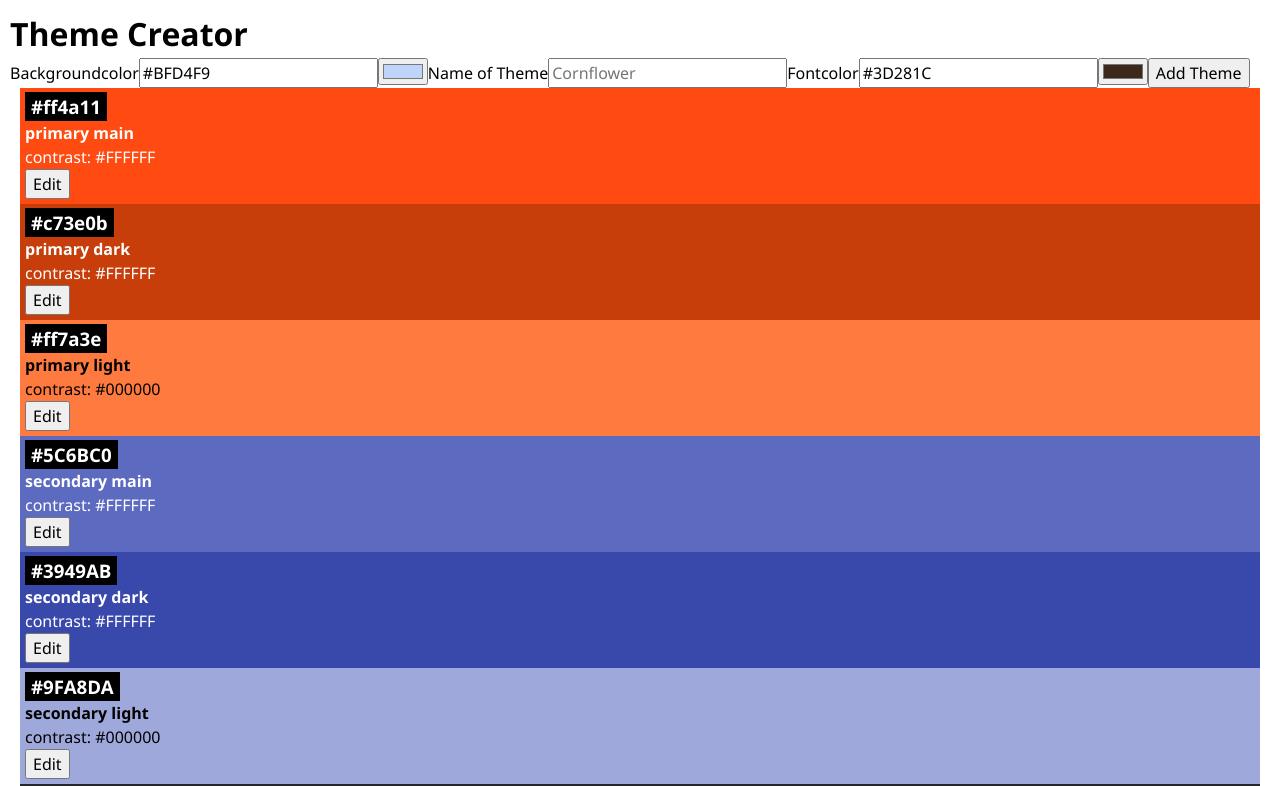
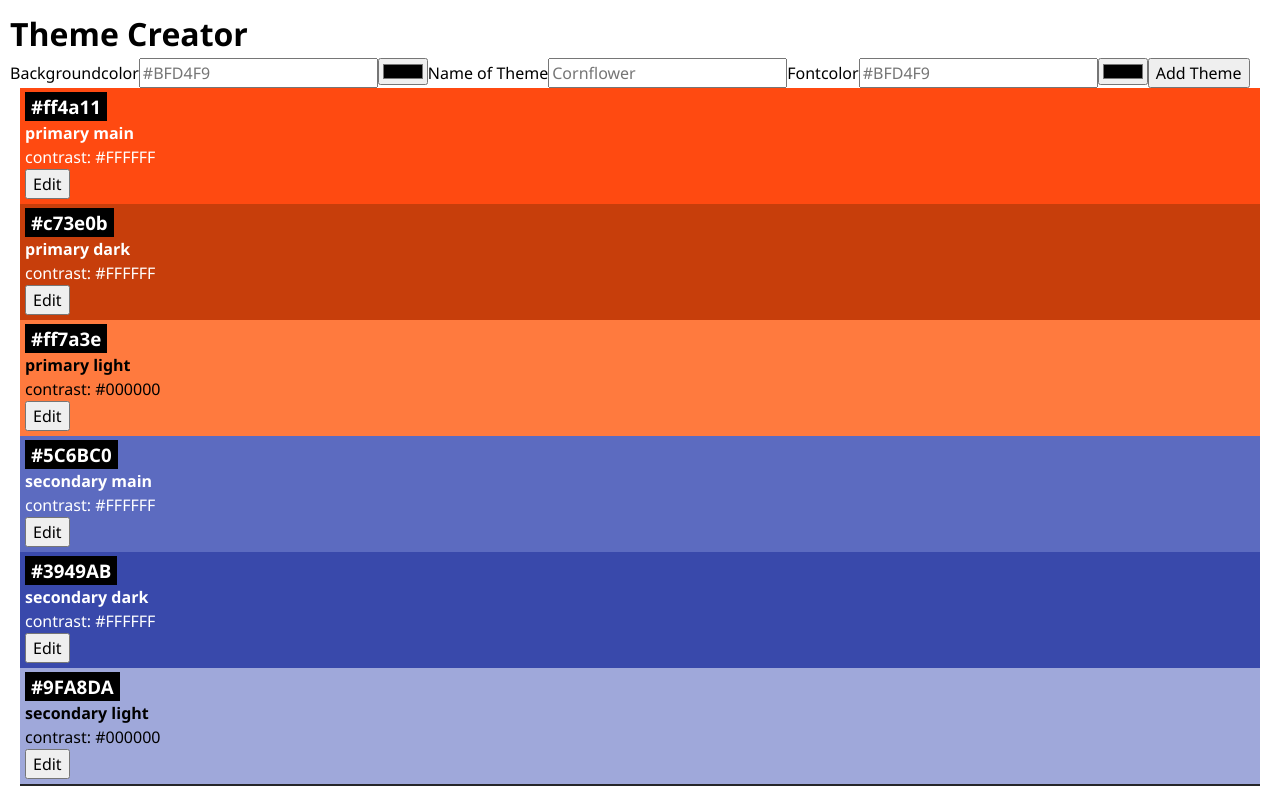
Before and after one commit to cathrinwullschleger/theme-creator, a React (Vite) app: page / in a window 1280 px wide. Shown: the top 786 px of the page. Built offline with nearby package versions, Linux system fonts and the light colour scheme.

Commit message:
cancel button in edit mode activ

```diff
--- a/src/App.jsx
+++ b/src/App.jsx
@@ -21,7 +21,7 @@ function App() {
 
   //function die durch den edit button (onClick) ausgelöst wird mit der idToEdit
   //mit find das theme mit der id finden
-  //theme wird in einem extra state gespeichert (steuernob formular im edit modus ist)
+  //theme wird in einem extra state gespeichert (steuer nob formular im edit modus ist)
   // die restlichen Zeilen helfen die aktuellen werte anzuzeigen vom Theme
   function handleEditColor(idToEdit) {
     const colorToEdit = colors.find((color) => color.id === idToEdit);
@@ -42,7 +42,12 @@ function App() {
     setRole("");
     setContrastText("");
   }
-
+  function handleCancel() {
+    setEditColor(null); // raus aus dem Bearbeitungsmodus
+    setHex(""); // reset formular
+    setRole("");
+    setContrastText("");
+  }
   return (
     <>
       <h1>Theme Creator</h1>
@@ -64,6 +69,8 @@ function App() {
           handleEditColor={handleEditColor}
           editColor={editColor}
           onUpdateColor={handleUpdateColor}
+          onCancel={handleCancel}
+          handleCancel={handleCancel}
           role={role}
           setRole={setRole}
           hex={hex}
--- a/src/Components/Color/Color.jsx
+++ b/src/Components/Color/Color.jsx
@@ -1,5 +1,5 @@
 import "./Color.css";
-import ColorInput from "./ColorInput";
+import ColorForm from "./ColorForm";
 
 export default function Color({
   color,
@@ -12,6 +12,7 @@ export default function Color({
   setHex,
   contrastText,
   setContrastText,
+  handleCancel,
 }) {
   const isEditing = editColor?.id === color.id;
 
@@ -23,41 +24,18 @@ export default function Color({
         color: color.contrastText,
       }}
     >
-      {isEditing ? (
-        <form
-          onSubmit={(event) => {
-            event.preventDefault();
-            const updatedColor = {
-              id: color.id,
-              role,
-              hex,
-              contrastText,
-            };
-            onUpdateColor(updatedColor);
-          }}
-        >
-          <label htmlFor="hex">Backgroundcolor</label>
-          <ColorInput id="hex" name="hex" value={hex} onChange={setHex} />
-
-          <label htmlFor="role">Name of Theme</label>
-          <input
-            id="role"
-            name="role"
-            type="text"
-            value={role}
-            onChange={(event) => setRole(event.target.value)}
-          />
-
-          <label htmlFor="contrastText">Fontcolor</label>
-          <ColorInput
-            id="contrastText"
-            name="contrastText"
-            value={contrastText}
-            onChange={setContrastText}
-          />
-
-          <button type="submit">Update Theme</button>
-        </form>
+      {isEditing ? ( // bearbeitungsmodus wird so in der colorcard angezeigt
+        <ColorForm
+          hex={hex}
+          setHex={setHex}
+          contrastText={contrastText}
+          setContrastText={setContrastText}
+          role={role}
+          setRole={setRole}
+          editColor={editColor}
+          onUpdateColor={onUpdateColor}
+          onCancel={handleCancel}
+        ></ColorForm>
       ) : (
         // normaler modus
         <>
--- a/src/Components/Color/ColorForm.jsx
+++ b/src/Components/Color/ColorForm.jsx
@@ -16,6 +16,7 @@ export default function ColorForm({
   role,
   setRole,
   editColor,
+  onCancel,
 }) {
   //Wenn editColor sich ändert, führe bitte diesen Code aus, um die Formularfelder zu aktualisieren. State bleibt synchron
   useEffect(() => {
@@ -23,6 +24,10 @@ export default function ColorForm({
       setRole(editColor.role);
       setHex(editColor.hex);
       setContrastText(editColor.contrastText);
+    } else {
+      setRole("");
+      setHex("");
+      setContrastText("");
     }
   }, [editColor, setRole, setHex, setContrastText]);
 
@@ -83,8 +88,13 @@ export default function ColorForm({
           onChange={setContrastText}
         ></ColorInput>
         <button type="submit">
-          {editColor ? "Update THeme" : "Add Theme"}
-        </button>
+          {editColor ? "Update Theme" : "Add Theme"}
+        </button>{" "}
+        {editColor && (
+          <button type="button" onClick={onCancel}>
+            Cancel
+          </button>
+        )}
       </form>
     </div>
   );
```
